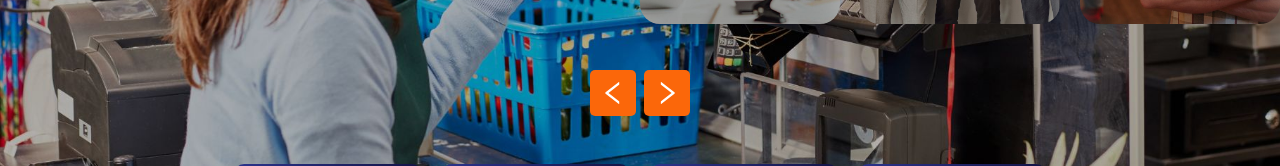
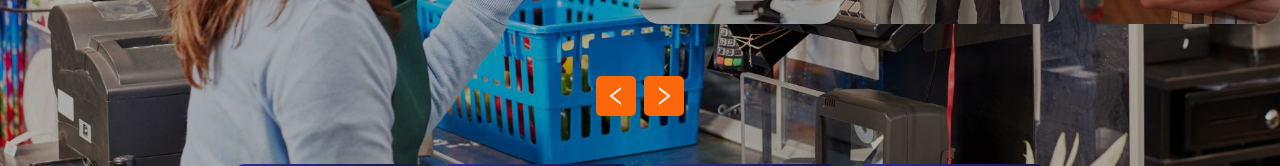
Before and after one commit to GaelBaptista/dr_estagio, a React (Vite) app: page / in a window 1280 px wide. Shown: the part 730-896 px from the top of the page. Built offline with nearby package versions, Linux system fonts and the light colour scheme.

Commit message:
bug_botao_slider_WIN

```diff
--- a/src/routes/Home/Home.tsx
+++ b/src/routes/Home/Home.tsx
@@ -224,8 +224,8 @@ export function Home () {
 
 
       <div className="nav_slider_home_page">
-        <div className="btn_slider_home_page prev" ><AiOutlineLeft size={30} /></div>
-        <div className="btn_slider_home_page next"><AiOutlineRight size={30}  /></div>
+        <AiOutlineLeft className="btn_slider_home_page prev " size={40} />
+        <AiOutlineRight  className="btn_slider_home_page next" size={40} />
       </div>
       </div>
     </section>
```
